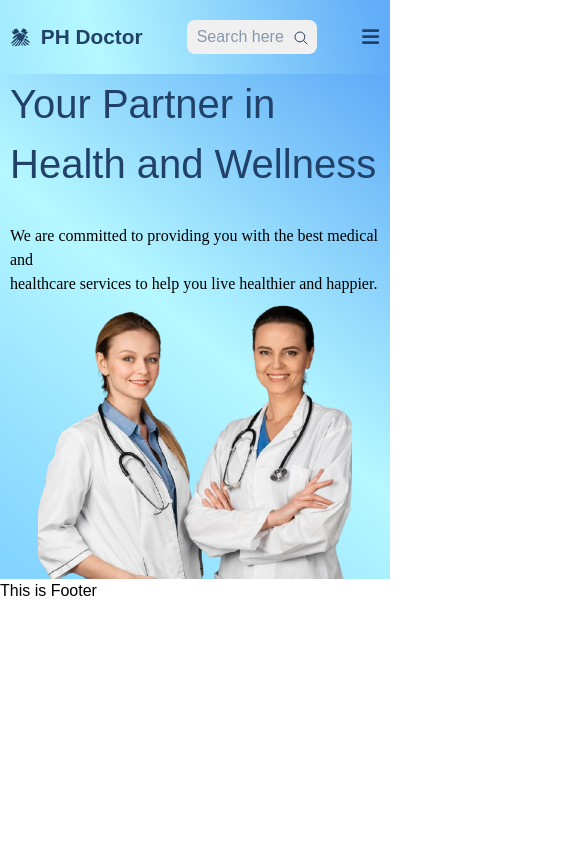
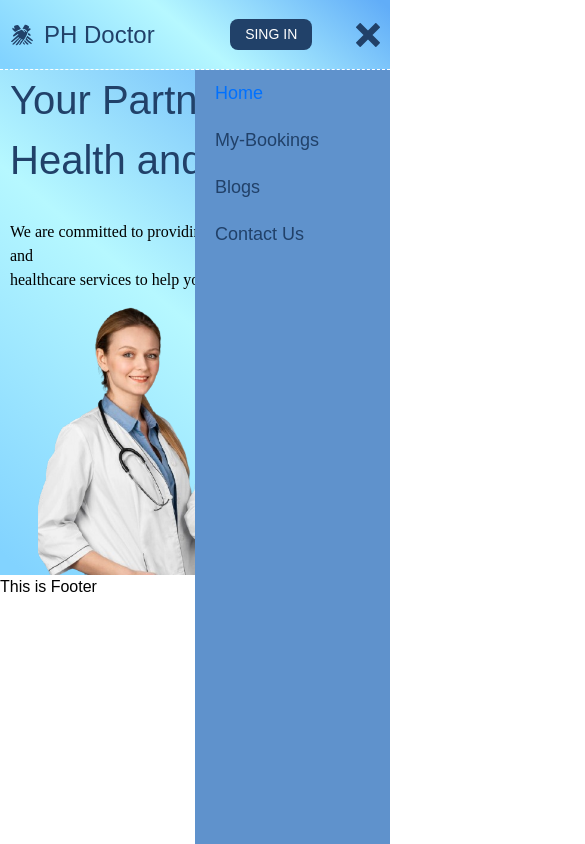
Before and after one commit to shsobur/ph-doctor, a React (Vite) app: page / in a window 390 px wide. Shown: the top 844 px of the page, 585 px wide, since content can reach past the window. Built offline with nearby package versions, Linux system fonts and the light colour scheme; a web font is replaced by a local one.

Commit message:
Navbar changed

```diff
--- a/src/Shared/Navbar/Navbar.css
+++ b/src/Shared/Navbar/Navbar.css
@@ -1,190 +1,111 @@
-.navbar_mobile_routes_container {
-  display: none;
+.main_nav_parent_container {
+  height: 70px;
+  width: 100%;
+  background: linear-gradient(
+    40deg,
+    #82d3ff 2.715%,
+    #b6f8ff 49.309%,
+    #61adf8 97.804%
+  );
+  border-bottom: 1px dashed #ffffff;
 }
 
-#menu_container {
-  display: none;
-}
-
-nav {
-  background: linear-gradient(
-    75deg,
-    #82d3ff -36.815%,
-    #b6f8ff 25.309%,
-    #61adf8 95.900%
-  );
-}
-
-.main_navbar_container {
+.nav_container {
   display: flex;
   align-items: center;
   justify-content: space-between;
-  max-width: 1535px;
-  padding: 20px 10px;
-  margin: auto;
-  color: #214169;
+  height: 100%;
+  width: 100%;
+  padding: 0 10px;
 }
 
-/* Logo style__ */
-
-.navbar_logo_container h1 {
+.web_name h2 {
   gap: 10px;
   display: flex;
   align-items: center;
   justify-content: center;
-  font-size: 2rem;
-  font-weight: 600;
+  font-size: 1.8rem;
+  font-weight: 500;
+  color: #214169;
 }
 
-/* Routes style__ */
-
-.navbar_routes_container ul {
-  gap: 50px;
+#main_nav_navigate_container ul {
   display: flex;
   align-items: center;
   justify-content: center;
-  font-size: 18px;
+  gap: 30px;
+  color: #214169;
 }
 
-.navbar_routes_container ul li:hover {
-  color: #0071ff;
-  cursor: pointer;
+#main_nav_navigate_container ul li {
+  font-size: 18px;
+  font-weight: 500;
 }
 
-/* Search style__ */
-
-.navbar_search_container {
-  display: flex;
-  align-items: center;
-  justify-content: center;
-  position: relative;
+.nav_signin_container button {
+  padding: 5px 20px;
+  font-size: 16px;
+  border-radius: 8px;
+  color: #ffffff;
+  background-color: #214169;
 }
 
-.navbar_search_container input {
-  padding: 10px 50px 10px 20px;
-  width: 300px;
-  outline: none;
-  border-radius: 8px;
-  background-color: #f1f0f0;
-}
-
-.navbar_search_container span {
-  position: absolute;
-  top: 10px;
-  right: 15px;
-  cursor: pointer;
-  font-size: 22px;
+.burger_menu_container {
+  font-size: 1.5rem;
+  display: none;
+  color: #214169;
 }
 
 /* Responsive style__ */
 
-@media screen and (max-width: 1536px) {
-}
-
-@media screen and (max-width: 1280px) {
-}
-
-@media screen and (max-width: 1024px) {
-  .navbar_logo_container h1 {
-    font-size: 1.8rem;
-  }
-
-  .navbar_routes_container ul {
+@media screen and (max-width: 768px) {
+  #main_nav_navigate_container ul {
     gap: 20px;
-    font-size: 16px;
-  }
-
-  .navbar_search_container input {
-    width: 200px;
-    padding: 8px 40px 8px 15px;
-  }
-}
-
-@media screen and (max-width: 768px) {
-  nav {
-    position: relative;
-  }
-
-  #desktop_routes {
-    display: none;
-  }
-
-  .navbar_mobile_routes_container {
-    display: block;
-  }
-
-  #menu_container {
-    display: block;
-  }
-
-  #menu_bar_on {
-    font-size: 1.4rem;
-  }
-
-  #menu_bar_off {
-    font-size: 1.4rem;
-  }
-
-  /* Mobile bar style__ */
-
-  .navbar_mobile_routes_container {
-    position: absolute;
-    right: 0px;
-    top: 82px;
-    background: linear-gradient(
-      50.37deg,
-      #82d3ff 2.715%,
-      #afeff7 49.309%,
-      #61adf8 97.804%
-    );
-    height: calc(100vh - 82px);
-    width: 50%;
-    font-size: 1.3rem;
-    padding-left: 10px;
-    padding-top: 10px;
-    border-top: 1px dashed black;
-    transition: 0.3s ease-in-out;
-  }
-
-  .navbar_mobile_routes_container ul li {
-    padding-bottom: 20px;
-  }
-
-  #active_mobile_routes {
-    right: -500px;
   }
 }
 
 @media screen and (max-width: 640px) {
+  .burger_menu_container {
+    display: block;
+  }
+
+  #main_nav_navigate_container ul {
+    position: fixed;
+    display: flex;
+    flex-direction: column;
+    align-items: flex-start;
+    justify-content: flex-start;
+    gap: 20px;
+    height: calc(100vh - 70px);
+    width: 50%;
+    padding: 10px 20px;
+    top: 70px;
+    right: 0px;
+    background-color: #5f92cc;
+    transition: 0.4s ease-in-out;
+  }
+
+  #main_nav_navigate_container.isActive ul {
+    right: -500px;
+  }
+
+  .nav_signin_container {
+    font-size: 1rem;
+    padding: 6px 12px;
+  }
+
+  .web_name h2 {
+    font-size: 2rem;
+  }
 }
 
 @media screen and (max-width: 475px) {
-  .navbar_logo_container h1 {
-    font-size: 1.3rem;
+  .web_name h2 {
+    font-size: 1.5rem;
   }
 
-  .navbar_search_container input {
-    width: 130px;
-    font-size: 16px;
-    padding: 5px 25px 5px 10px;
-  }
-
-  .navbar_search_container span {
-    font-size: 16px;
-    right: 8px;
-  }
-
-  #menu_bar_on {
-    font-size: 1.2rem;
-  }
-
-  #menu_bar_off {
-    font-size: 1.2rem;
-  }
-
-  .navbar_mobile_routes_container {
-    top: 74px;
-    font-size: 1rem;
-    height: calc(100vh - 74px);
+  .nav_signin_container button {
+    padding: 5px 15px;
+    font-size: 14px;
   }
 }
--- a/src/Shared/Navbar/Navbar.jsx
+++ b/src/Shared/Navbar/Navbar.jsx
@@ -1,65 +1,101 @@
+import "./Navbar.css";
 import { useState } from "react";
-import "./Navbar.css";
-import { FaBars } from "react-icons/fa";
+import { ImCross } from "react-icons/im";
+import { TiThMenu } from "react-icons/ti";
 import { GiGloves } from "react-icons/gi";
-import { IoSearchOutline } from "react-icons/io5";
-import { RxCross1, RxCross2 } from "react-icons/rx";
+import { Link, NavLink } from "react-router";
 
 const Navbar = () => {
-  const [menu, setMenu] = useState(false);
+  const [burgerMenu, setBurgerMenu] = useState(false);
 
   return (
     <>
       <nav>
-        <div className="main_navbar_container">
-          <div className="navbar_logo_container">
-            <h1>
-              <span>
+        <div className="main_nav_parent_container">
+          <nav className="nav_container">
+            <div className="web_name">
+              <h2>
                 <GiGloves />
-              </span>
                 PH Doctor
-            </h1>
+              </h2>
             </div>
 
-          <div id="desktop_routes" className="navbar_routes_container">
-            <ul>
-              <li>Home</li>
-              <li>My-Bookings</li>
-              <li>Blogs</li>
-              <li>Contact Us</li>
+            <div
+              id="main_nav_navigate_container"
+              className={
+                burgerMenu
+                  ? "#main_nav_navigate_container isActive"
+                  : "#main_nav_navigate_container"
+              }
+            >
+              <ul onClick={() => setBurgerMenu(!burgerMenu)}>
+                <li>
+                  <NavLink
+                    to="/"
+                    className={({ isActive }) =>
+                      isActive ? "text-[#0071FF]" : ""
+                    }
+                  >
+                    Home
+                  </NavLink>
+                </li>
+
+                <li>
+                  <NavLink
+                    to="/bookings"
+                    className={({ isActive }) =>
+                      isActive ? "text-[#0071FF]" : ""
+                    }
+                  >
+                    My-Bookings
+                  </NavLink>
+                </li>
+
+                <li>
+                  <NavLink
+                    to="/blogs"
+                    className={({ isActive }) =>
+                      isActive ? "text-[#0071FF]" : ""
+                    }
+                  >
+                    Blogs
+                  </NavLink>
+                </li>
+
+                <li>
+                  <NavLink
+                    to="/contact"
+                    className={({ isActive }) =>
+                      isActive ? "text-[#0071FF]" : ""
+                    }
+                  >
+                    Contact Us
+                  </NavLink>
+                </li>
               </ul>
             </div>
 
-          <div
-            id={!menu ? "active_mobile_routes" : ""}
-            className="navbar_mobile_routes_container"
-          >
-            <ul>
-              <li>Home</li>
-              <li>My-Bookings</li>
-              <li>Blogs</li>
-              <li>Contact Us</li>
-            </ul>
+            <div className="nav_signin_container">
+              <Link to="/">
+                <button>SING IN</button>
+              </Link>
             </div>
 
-          <div className="navbar_search_container">
-            <input type="text" placeholder="Search here" />
-            <span>
-              <IoSearchOutline />
-            </span>
+            <div
+              onClick={() => setBurgerMenu(!burgerMenu)}
+              className="burger_menu_container"
+            >
+              {burgerMenu ? (
+                <div>
+                  <TiThMenu />
                 </div>
-
-          <button id="menu_container" onClick={() => setMenu(!menu)}>
-            {menu ? (
-              <h3 id="menu_bar_off">
-                <RxCross1 />
-              </h3>
               ) : (
-              <h3 id="menu_bar_on">
-                <FaBars />
-              </h3>
+                <div>
+                  <ImCross />
+                </div>
               )}
-          </button>
+            </div>
+          </nav>
         </div>
       </nav>
     </>
```
Also changed, not shown: 1 other file (tests, documents, lock files or other folders). Lines whose indentation alone changed are shown as unchanged.
